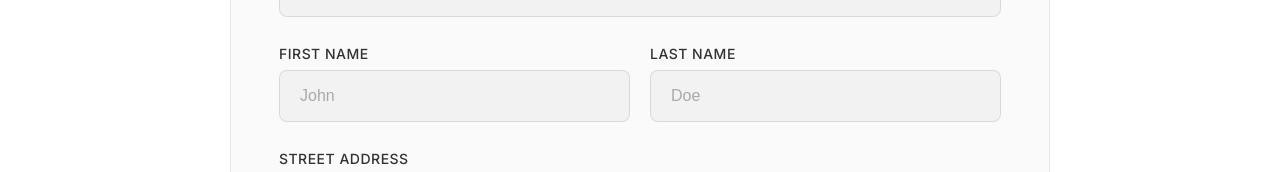
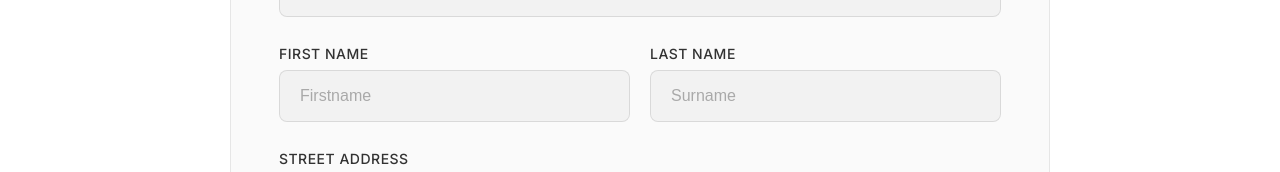
Before and after one commit to samuelmbaya/PBS-FRONTEND, a React (Vite) app: page /delivery in a window 1280 px wide. Shown: the part 688-860 px from the top of the page. Built offline with nearby package versions, Linux system fonts and the light colour scheme; sample sign-in values are in the browser's storage.

Commit message:
finalized payment screen

```diff
--- a/src/Pages/Delivery.jsx
+++ b/src/Pages/Delivery.jsx
@@ -341,7 +341,7 @@ const Delivery = ({ onDeliveryData }) => {
                     <input
                       type="text"
                       name="name"
-                      placeholder="John"
+                      placeholder="Firstname"
                       value={deliveryData.name}
                       onChange={handleInputChange}
                       className="form-input"
@@ -353,7 +353,7 @@ const Delivery = ({ onDeliveryData }) => {
                     <input
                       type="text"
                       name="lastName"
-                      placeholder="Doe"
+                      placeholder="Surname"
                       value={deliveryData.lastName}
                       onChange={handleInputChange}
                       className="form-input"
```
